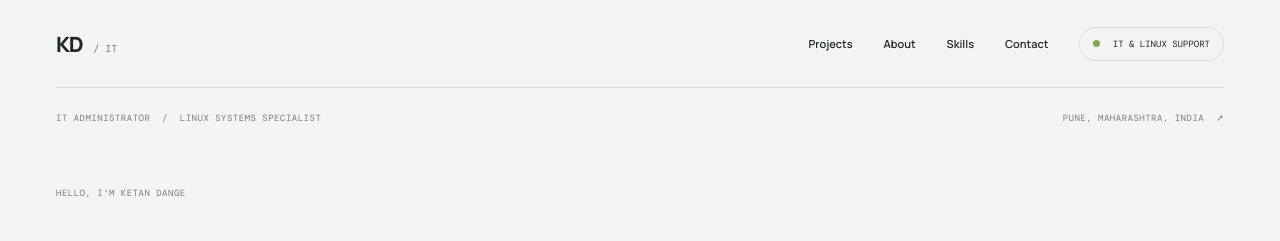
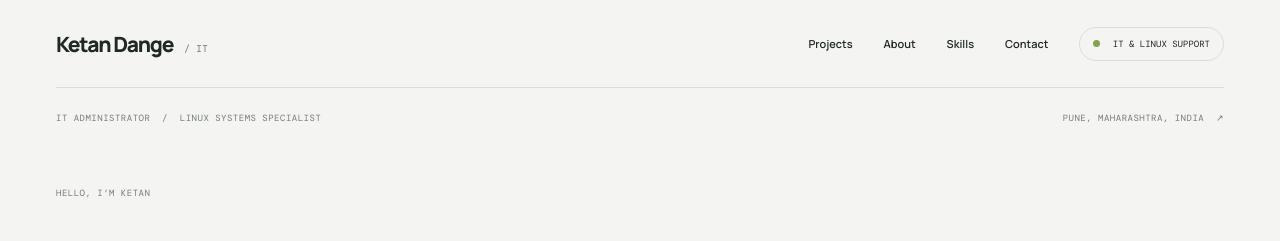
Before and after one commit to Ketan776/MY-Portfolia, a plain HTML site: page index.html in a window 1280 px wide. Shown: the top 241 px of the page. Drawn offline with nearby package versions, Linux system fonts and the light colour scheme.

```diff
--- a/index.html
+++ b/index.html
@@ -14,7 +14,7 @@
 </head>
 <body>
   <header class="site-header">
-    <a class="wordmark" href="#home" aria-label="Ketan Dange, home">KD<span> / IT</span></a>
+    <a class="wordmark" href="#home" aria-label="Ketan Dange, home">Ketan Dange<span> / IT</span></a>
     <button class="menu-toggle" aria-expanded="false" aria-controls="site-nav" aria-label="Open navigation"><span></span><span></span></button>
     <nav id="site-nav" class="site-nav" aria-label="Main navigation">
       <a href="#work">Projects</a><a href="#about">About</a><a href="#skills">Skills</a><a href="#contact">Contact</a>
@@ -27,7 +27,7 @@
       <div class="hero-topline"><span>IT ADMINISTRATOR&nbsp; / &nbsp;LINUX SYSTEMS SPECIALIST</span><span>PUNE, MAHARASHTRA, INDIA&nbsp; ↗</span></div>
       <div class="hero-content">
         <div class="hero-copy">
-          <p class="eyebrow">HELLO, I’M KETAN DANGE</p>
+          <p class="eyebrow">HELLO, I’M KETAN </p>
           <h1>Keeping systems<br>secure, <span class="serif">stable</span> &amp;<br><span class="highlight">connected.</span></h1>
           <p class="hero-intro">I manage Linux servers, office networks and secure access—helping teams stay online, productive and protected.</p>
           <div class="hero-actions"><a class="primary-button" href="#work">Explore my work <span>↓</span></a><a class="secondary-link" href="mailto:kddange4@gmail.com">Get in touch&nbsp; ↗</a></div>
```
Also changed, not shown: my Photo.jpeg (deleted).
